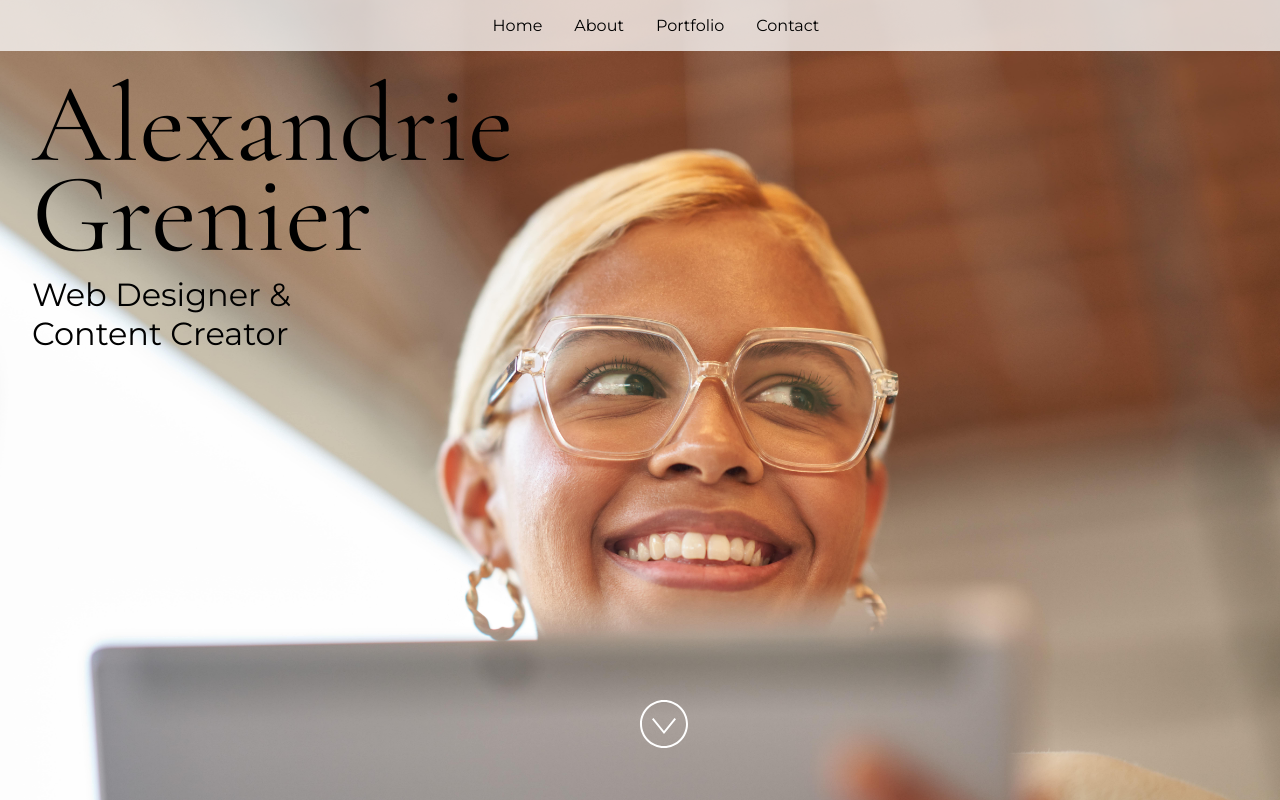
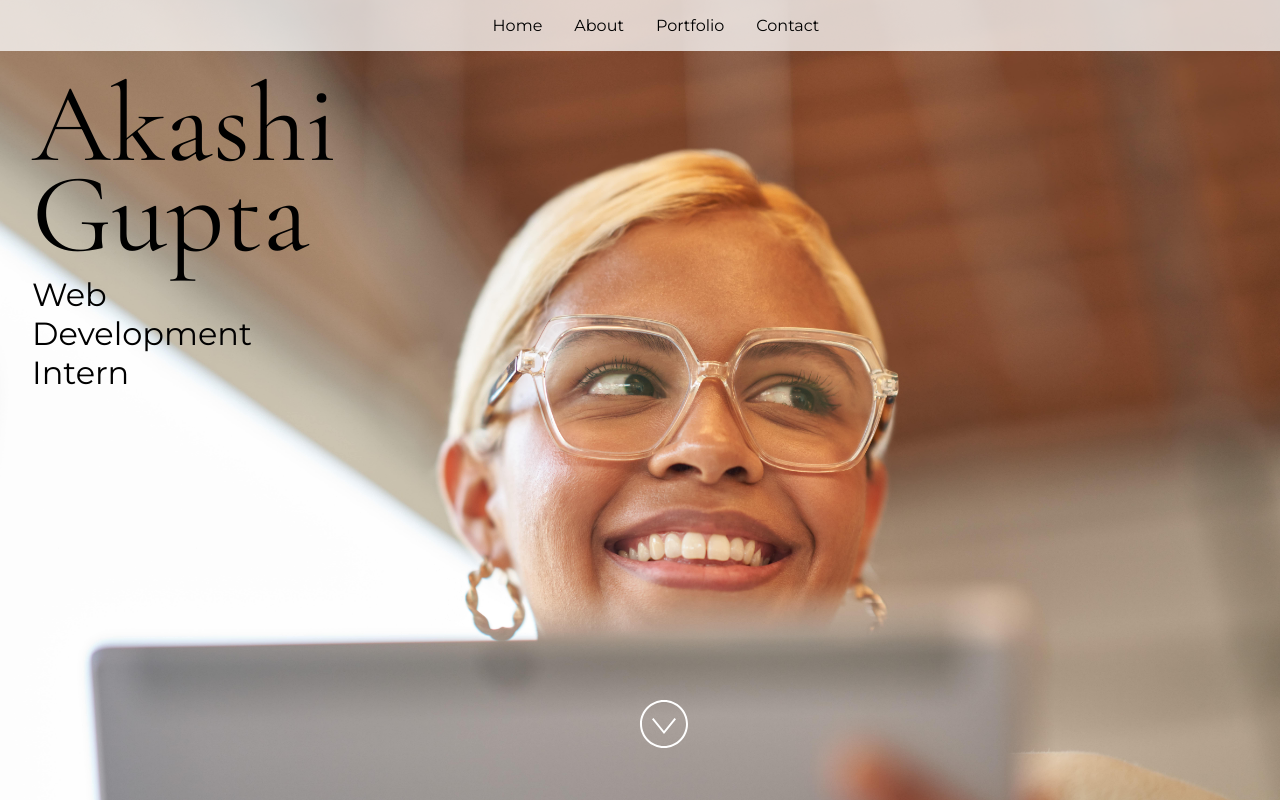
Before and after one commit to Akashi-01/Portfolio-project, a React (Vite) app: page / in a window 1280 px wide. Built offline with nearby package versions, Linux system fonts and the light colour scheme.

Commit message:
Update App.jsx

```diff
--- a/src/App.jsx
+++ b/src/App.jsx
@@ -11,6 +11,7 @@ import Footer from "./Components/Footer";
 import Header from "./Components/Header";
 import Home from "./Components/Home";
 import Portfolio from "./Components/Portfolio";
+import Education from "./Components/Education";
 
 import "./styles.css";
 
@@ -24,14 +25,14 @@ import "./styles.css";
  * If you don't have one of the social sites listed, leave it as an empty string.
  */
 const siteProps = {
-  name: "Alexandrie Grenier",
-  title: "Web Designer & Content Creator",
-  email: "alex@example.com",
-  gitHub: "microsoft",
-  instagram: "microsoft",
-  linkedIn: "satyanadella",
+  name: "Akashi Gupta",
+  title: "Web Development Intern",
+  email: "akashigupta15@gmail.com",
+  gitHub: "Akashi-01",
+  instagram: "aka.shi04",
+  linkedIn: "Akashi Gupta",
   medium: "",
-  twitter: "microsoft",
+  // twitter: "microsoft",
   youTube: "Code",
 };
 
```
